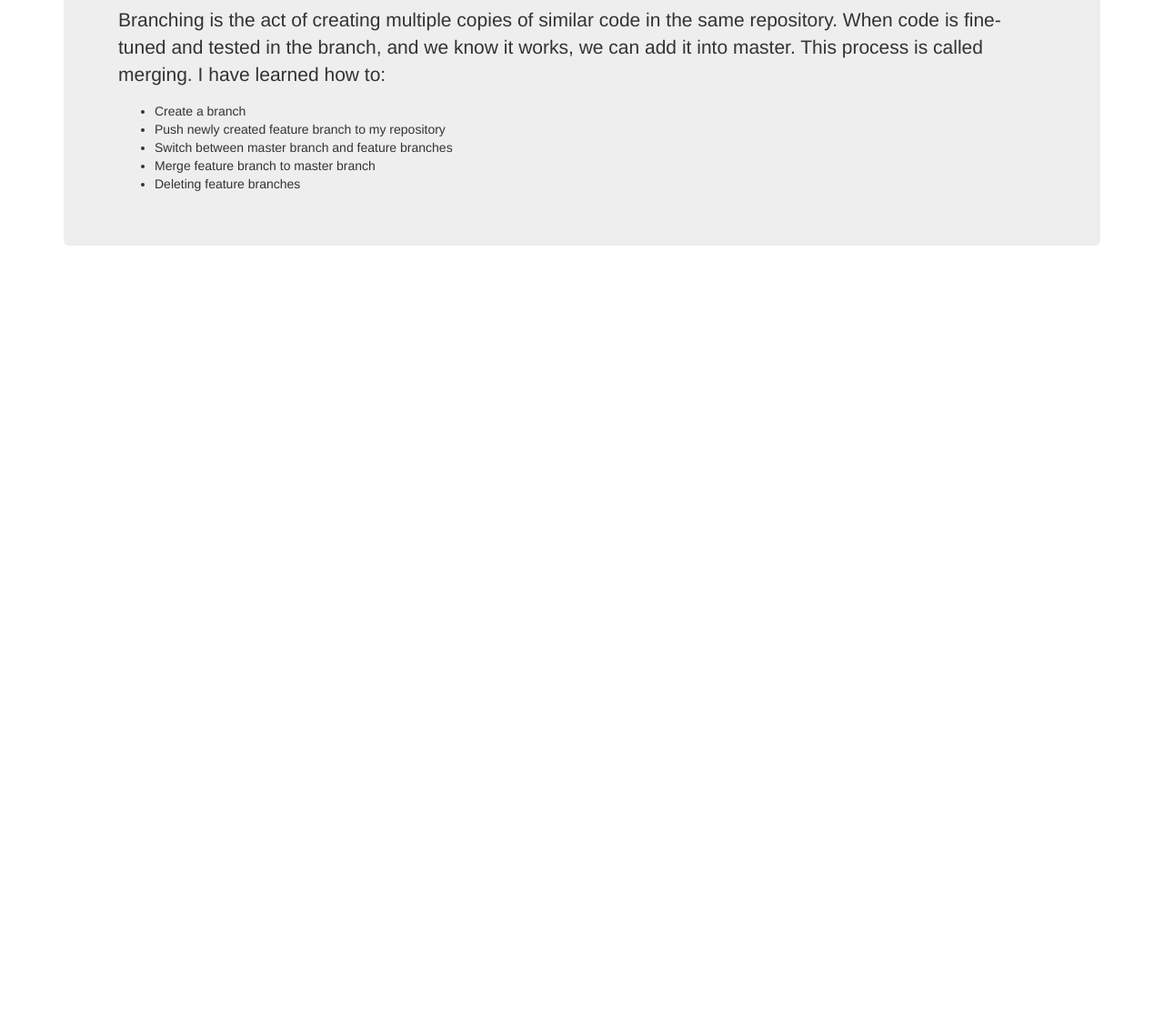
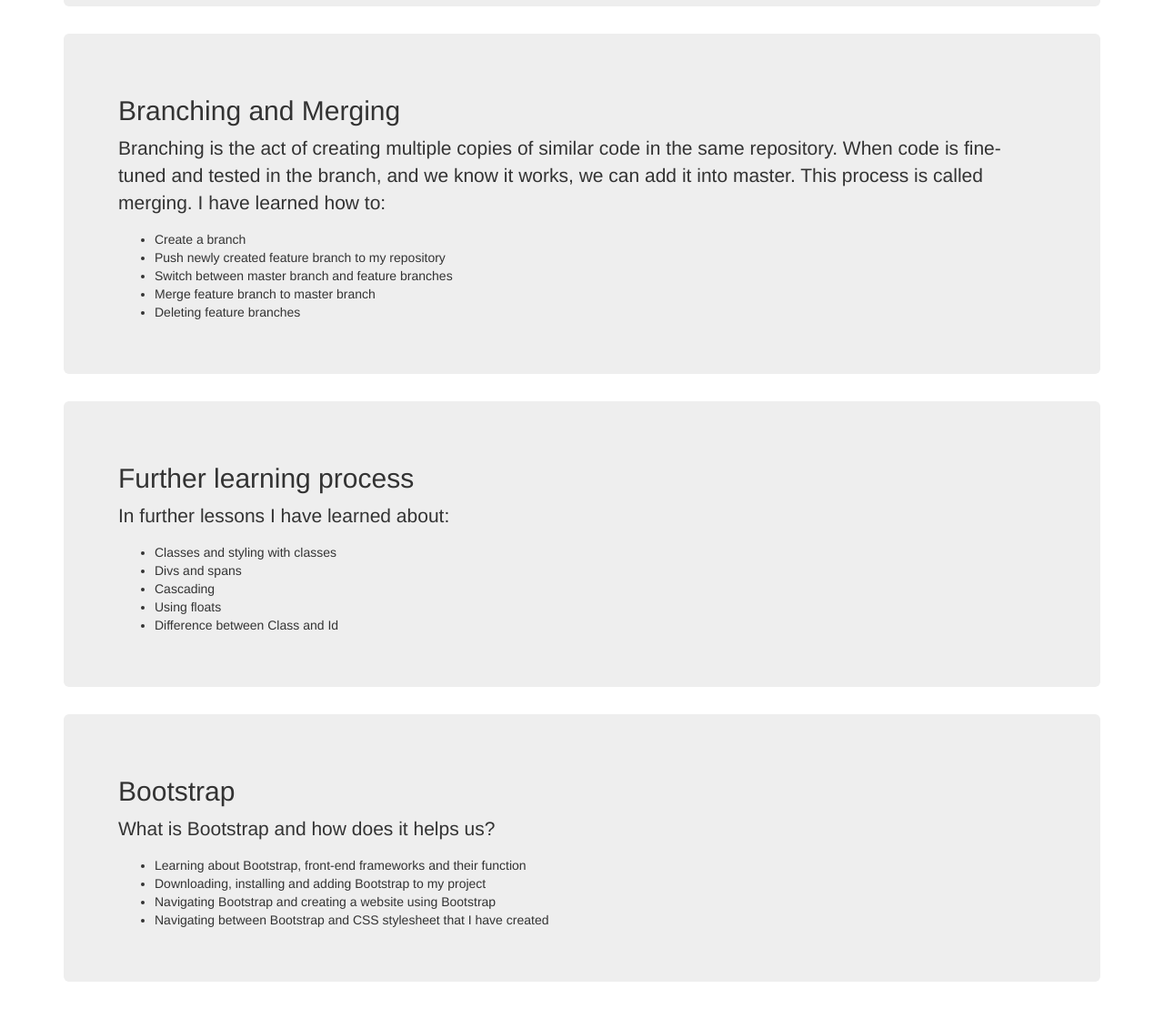
Before and after one commit to z3pp89/first-week, a plain HTML site: page index.html in a window 1280 px wide. Shown: the part 1359-2468 px from the top of the page at 91% size. Before the commit the page ends 1659 px from the top, so only its background shows below. Drawn offline with Linux system fonts and the light colour scheme.

Commit message:
Added ReadMe

```diff
--- a/index.html
+++ b/index.html
@@ -8,8 +8,8 @@
     <body>
       <div class="container">
         <div class="jumbotron">
-          <h2>First Week at Epicodus</h2>
-        <p>After a week spent in classes at Epicodus here is the list of things i have learned:</p>
+          <h2>First day at Epicodus</h2>
+        <p>On my first day at Epicodus here is the list of things i have learned:</p>
             <ul>
               <li>Use of command line to navigate through files, documents on computer</li>
               <li>Creating and deleting new documents using the command line</li>
@@ -31,7 +31,7 @@
           </div>
         </div>
         <div class="container">
-
+          <div class="jumbotron">
                 <h2>Adding different elements to webpage</h2>
               <p>Learned how to:</p>
               <ul>
@@ -39,7 +39,7 @@
                 <li>Add links to websites</li>
                 <li>Add ReadMe files and importance of those files</li>
               </ul>
-
+            </div>
           </div>
         <div class="container">
           <div class="jumbotron">
@@ -68,3 +68,28 @@
           </ul>
         </div>
       </div>
+      <div class="container">
+        <div class="jumbotron">
+            <h2>Further learning process</h2>
+          <p>In further lessons I have learned about:</p>
+          <ul>
+            <li>Classes and styling with classes</li>
+            <li>Divs and spans</li>
+            <li>Cascading</li>
+            <li>Using floats</li>
+            <li>Difference between Class and Id</li>
+          </ul>
+        </div>
+      </div>
+      <div class="container">
+        <div class="jumbotron">
+          <h2>Bootstrap</h2>
+        <p>What is Bootstrap and how does it helps us?</p>
+        <ul>
+          <li>Learning about Bootstrap, front-end frameworks and their function</li>
+          <li>Downloading, installing and adding Bootstrap to my project</li>
+          <li>Navigating Bootstrap and creating a website using Bootstrap</li>
+          <li>Navigating between Bootstrap and CSS stylesheet that I have created</li>
+        </ul>
+      </div>
+    </div>
```
Also changed, not shown: 1 other file.
